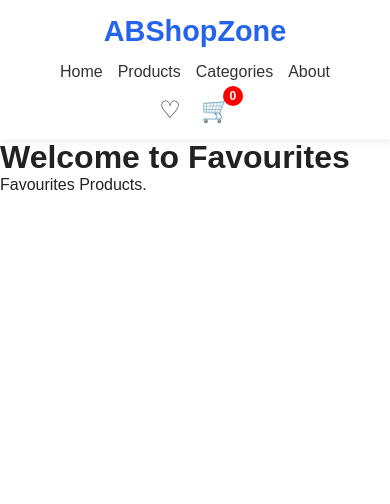
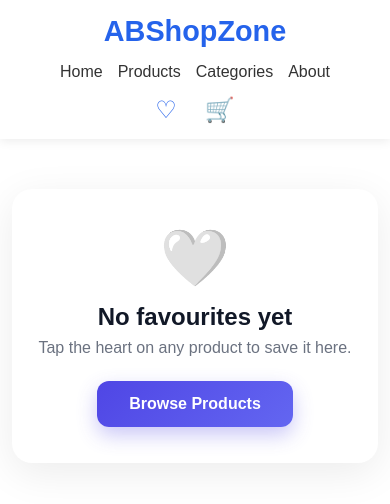
Before and after one commit to regmibinod/react-ecommerce-app, a React (Vite) app: page /favourites in a window 390 px wide. Shown: the top 504 px of the page. Built offline with nearby package versions, Linux system fonts and the light colour scheme.

Commit message:
feat: add favourite functionality

```diff
--- a/src/components/Navbar.jsx
+++ b/src/components/Navbar.jsx
@@ -1,12 +1,20 @@
 import { NavLink } from "react-router-dom";
 import { useContext } from "react";
 import "../styles/navbar.css";
-import {CartContext} from "../context/CartContex";
+import { CartContext } from "../context/CartContex";
+import { FavouriteContext } from "../context/FavouriteContext";
 function Navbar() {
-  const {cart} = useContext(CartContext);
+  const { cart } = useContext(CartContext);
+  const { favourites } = useContext(FavouriteContext);
 
   // calculate the total number of items in the cart
-  const totalCartItems = cart.reduce((acc, current)=>acc + current.quantity, 0);
+  const totalCartItems = cart.reduce(
+    (acc, current) => acc + current.quantity,
+    0,
+  );
+
+  // total number of favourites products
+  const totalNumberOfFavourites = favourites.length;
 
   return (
     <nav>
@@ -16,16 +24,30 @@ function Navbar() {
       </div>
       {/* Main navigation links */}
       <ul>
-        <li><NavLink to="/">Home</NavLink></li>
-        <li><NavLink to="/products">Products</NavLink></li>
-        <li><NavLink to="/categories">Categories</NavLink></li>
-        <li><NavLink to="/about">About</NavLink></li>
+        <li>
+          <NavLink to="/">Home</NavLink>
+        </li>
+        <li>
+          <NavLink to="/products">Products</NavLink>
+        </li>
+        <li>
+          <NavLink to="/categories">Categories</NavLink>
+        </li>
+        <li>
+          <NavLink to="/about">About</NavLink>
+        </li>
       </ul>
-{/* Favourite and shopping cart icons */}
+      {/* Favourite and shopping cart icons */}
       <div className="nav-icons">
-        <NavLink to="/favourites">♡</NavLink>
-        <NavLink to="/cart">🛒 <span className="total-cart-items">{totalCartItems}</span></NavLink>
-
+        <NavLink to="/favourites">
+          {totalNumberOfFavourites >= 1 ? "❤️" : "♡"}{" "}
+          {totalNumberOfFavourites > 0 && (
+            <span>{totalNumberOfFavourites}</span>
+          )}
+        </NavLink>
+        <NavLink to="/cart">
+          🛒 {totalCartItems > 0 && <span>{totalCartItems}</span>}
+        </NavLink>
       </div>
     </nav>
   );
--- a/src/components/ProductCard.jsx
+++ b/src/components/ProductCard.jsx
@@ -1,10 +1,12 @@
 import { Link } from "react-router-dom";
 import "../styles/productcard.css";
 import { CartContext } from "../context/CartContex";
+import { FavouriteContext } from "../context/FavouriteContext";
 import { useContext } from "react";
 function ProductCard({ product }) {
   const { addToCart } = useContext(CartContext);
-
+  const { favourites, toggleFavourite } = useContext(FavouriteContext);
+  const isFav = favourites.some((item) => item.id === product.id);
   return (
     <div>
       <div className="product-card">
@@ -17,7 +19,20 @@ function ProductCard({ product }) {
             />
           </Link>
 
-          <button className="favorite-btn">❤️</button>
+          {/* Toggle the product's favourite status. */}
+          <button
+            type="button"
+            className="favorite-btn"
+            onClick={() => toggleFavourite(product)}
+            aria-label={
+              isFav
+                ? `Remove ${product.title} from favourites`
+                : `Add ${product.title} to favourites`
+            }
+            aria-pressed={isFav}
+          >
+            {isFav ? "❤️" : "🤍"}
+          </button>
         </div>
 
         <div className="product-content">
--- /dev/null
+++ b/src/context/FavouriteContext.jsx
@@ -0,0 +1,53 @@
+import { createContext, useState, useEffect } from "react";
+
+// Create a context  to share favourite products across components.
+
+export const FavouriteContext = createContext();
+
+export function FavouriteProvider({ children }) {
+  // Retrieve previously saved favourites from LocalStorage.
+  const [favourites, setFavourites] = useState(() => {
+    const savedFav = JSON.parse(localStorage.getItem("favouriteProduct"));
+
+    return savedFav ? savedFav : [];
+  });
+
+  //   Automatically save favourites whenever the state changes.
+  useEffect(() => {
+    localStorage.setItem("favouriteProduct", JSON.stringify(favourites));
+  }, [favourites]);
+
+  //   Add a product to favourites or remove it if already slected.
+  const toggleFavourite = (product) => {
+    setFavourites((prevFavourites) => {
+      const isAlreadyFavourites = prevFavourites.some(
+        (item) => item.id === product.id,
+      );
+
+      // if product is already favourite remove from the favourite
+      if (isAlreadyFavourites) {
+        return prevFavourites.filter((item) => item.id !== product.id);
+      }
+      // if the product is not favourite add to the favourite
+      if (!isAlreadyFavourites) {
+        return [...prevFavourites, product];
+      }
+    });
+  };
+
+  return (
+    <FavouriteContext.Provider value={{ favourites, toggleFavourite }}>
+      {children}
+    </FavouriteContext.Provider>
+  );
+}
+
+//   const isAlreadyFavourite = favourites.some((item) => item.id === product.id);
+//     // Remove the product if it is already exists
+//     if (isAlreadyFavourite) {
+//       return setFavourites((prev) =>
+//         prev.filter((item) => item.id !== product.id),
+//       );
+//     if (!isFav) {
+//       return setFavourites((prev) => [...prev, product]);
+//     }
--- a/src/main.jsx
+++ b/src/main.jsx
@@ -3,12 +3,15 @@ import { createRoot } from "react-dom/client";
 import { BrowserRouter } from "react-router-dom";
 import "./index.css";
 import App from "./App.jsx";
-import {CartProvider} from "./context/CartContex.jsx";
+import { CartProvider } from "./context/CartContex.jsx";
+import { FavouriteProvider } from "./context/FavouriteContext.jsx";
 createRoot(document.getElementById("root")).render(
   <StrictMode>
     <BrowserRouter>
       <CartProvider>
-        <App />
+        <FavouriteProvider>
+          <App />
+        </FavouriteProvider>
       </CartProvider>
     </BrowserRouter>
   </StrictMode>,
--- a/src/pages/Favourites.jsx
+++ b/src/pages/Favourites.jsx
@@ -1,8 +1,43 @@
+import { useContext } from "react";
+import { Link } from "react-router-dom";
+import { FavouriteContext } from "../context/FavouriteContext";
+import ProductCard from "../components/ProductCard";
+import "../styles/productcard.css"; // ProductCard styles live here
+import "../styles/favourite.css";
+
 function Favourites() {
+  const { favourites } = useContext(FavouriteContext);
+
+  // Empty state
+  if (favourites.length === 0) {
+    return (
+      <div className="fav-container">
+        <div className="fav-empty">
+          <span className="fav-empty-icon">🤍</span>
+          <h2>No favourites yet</h2>
+          <p>Tap the heart on any product to save it here.</p>
+          <Link to="/products" className="fav-shop-btn">
+            Browse Products
+          </Link>
+        </div>
+      </div>
+    );
+  }
+
   return (
-    <div>
-      <h1>Welcome to Favourites</h1>
-      <p>Favourites Products.</p>
+    <div className="fav-container">
+      <div className="fav-header">
+        <h1 className="fav-title">❤️ My Favourites</h1>
+        <span className="fav-count">
+          {favourites.length} {favourites.length === 1 ? "item" : "items"}
+        </span>
+      </div>
+
+      <div className="fav-grid">
+        {favourites.map((item) => (
+          <ProductCard key={item.id} product={item} />
+        ))}
+      </div>
     </div>
   );
 }
--- /dev/null
+++ b/src/styles/favourite.css
@@ -0,0 +1,109 @@
+/* ===== Page ===== */
+
+.fav-container {
+  max-width: 1200px;
+  margin: 0 auto;
+  padding: 40px;
+}
+
+/* ===== Header (title left, count right) ===== */
+
+.fav-header {
+  display: flex;
+  justify-content: space-between;
+  align-items: center;
+  flex-wrap: wrap;
+  gap: 12px;
+
+  padding-bottom: 20px;
+  margin-bottom: 32px;
+  border-bottom: 1px solid #e5e7eb;
+}
+
+.fav-title {
+  margin: 0;
+  font-size: 2.2rem;
+  color: #111827;
+}
+
+.fav-count {
+  padding: 6px 16px;
+
+  background: #fff1f2;
+  color: #e11d48;
+  border-radius: 50px;
+
+  font-size: 0.9rem;
+  font-weight: 600;
+}
+
+/* ===== Grid (same layout as the products page) ===== */
+
+.fav-grid {
+  display: grid;
+  grid-template-columns: repeat(auto-fit, minmax(300px, 1fr));
+  gap: 24px;
+}
+
+/* ===== Empty state ===== */
+
+.fav-empty {
+  max-width: 460px;
+  margin: 60px auto;
+  padding: 48px 32px;
+  text-align: center;
+
+  background: #ffffff;
+  border-radius: 20px;
+  box-shadow: 0 10px 40px rgba(0, 0, 0, 0.08);
+}
+
+.fav-empty-icon {
+  font-size: 3.5rem;
+}
+
+.fav-empty h2 {
+  margin: 12px 0 8px;
+  color: #111827;
+}
+
+.fav-empty p {
+  margin: 0 0 24px;
+  color: #6b7280;
+}
+
+.fav-shop-btn {
+  display: inline-block;
+  padding: 14px 32px;
+
+  background: linear-gradient(135deg, #4f46e5, #6366f1);
+  color: #ffffff;
+  border-radius: 12px;
+
+  font-weight: 600;
+  text-decoration: none;
+  box-shadow: 0 8px 20px rgba(79, 70, 229, 0.3);
+  transition: transform 0.2s ease, box-shadow 0.2s ease;
+}
+
+.fav-shop-btn:hover {
+  transform: translateY(-2px);
+  box-shadow: 0 12px 28px rgba(79, 70, 229, 0.4);
+}
+
+/* ===== Mobile ===== */
+
+@media (max-width: 520px) {
+  .fav-container {
+    padding: 20px 12px;
+  }
+
+  .fav-title {
+    font-size: 1.6rem;
+  }
+
+  .fav-empty {
+    margin: 30px auto;
+    padding: 36px 20px;
+  }
+}
--- a/src/styles/navbar.css
+++ b/src/styles/navbar.css
@@ -1,4 +1,5 @@
-/* Navbar */
+/* ===== Navbar ===== */
+
 nav {
   position: sticky;
   top: 0;
@@ -13,7 +14,8 @@ nav {
   box-shadow: 0 2px 10px rgba(0, 0, 0, 0.08);
 }
 
-/* Logo */
+/* ===== Logo ===== */
+
 .logo h2 {
   margin: 0;
   color: #2563eb;
@@ -21,7 +23,8 @@ nav {
   font-weight: 700;
 }
 
-/* Navigation Links */
+/* ===== Navigation Links ===== */
+
 nav ul {
   display: flex;
   gap: 25px;
@@ -43,53 +46,66 @@ nav ul li a.active {
   color: #2563eb;
 }
 
-/* Icons Section */
+/* ===== Icons Section (favourites + cart) ===== */
+
 .nav-icons {
   display: flex;
   align-items: center;
-  gap: 20px;
+  gap: 28px;
 }
 
+/* both icon links need position: relative for the badge */
 .nav-icons a {
+  position: relative;
+  display: flex;
+  align-items: center;
+
   text-decoration: none;
   font-size: 1.5rem;
   color: #333;
-  transition: transform 0.2s ease;
+  transition: transform 0.2s ease, color 0.2s ease;
 }
 
 .nav-icons a:hover {
   transform: scale(1.1);
 }
 
-/* Cart Link */
-.nav-icons a:last-child {
-  position: relative;
-  display: flex;
-  align-items: center;
+.nav-icons a.active {
+  color: #2563eb;
 }
 
-/* Cart Count Badge */
-.total-cart-items {
+/* ===== Count badge (shared by favourites and cart) ===== */
+
+.nav-icons a span {
   position: absolute;
   top: -10px;
-  right: -12px;
-
-  background: red;
-  color: white;
+  right: -14px;
 
   min-width: 20px;
   height: 20px;
+  padding: 0 5px;
+  box-sizing: border-box;
 
   display: flex;
   align-items: center;
   justify-content: center;
 
-  border-radius: 50%;
+  background: #ef4444;
+  color: #ffffff;
+  border-radius: 50px;
+
   font-size: 0.75rem;
-  font-weight: bold;
+  font-weight: 700;
+  line-height: 1;
 }
 
-/* Mobile */
+/* favourites badge in pink, cart badge stays red */
+.nav-icons a:first-child span {
+  background: #22a162;
+}
+
+/* ===== Mobile ===== */
+
 @media (max-width: 768px) {
   nav {
     flex-direction: column;
```
Also changed, not shown: src/pages/Home.jsx (line endings or trailing spaces).
